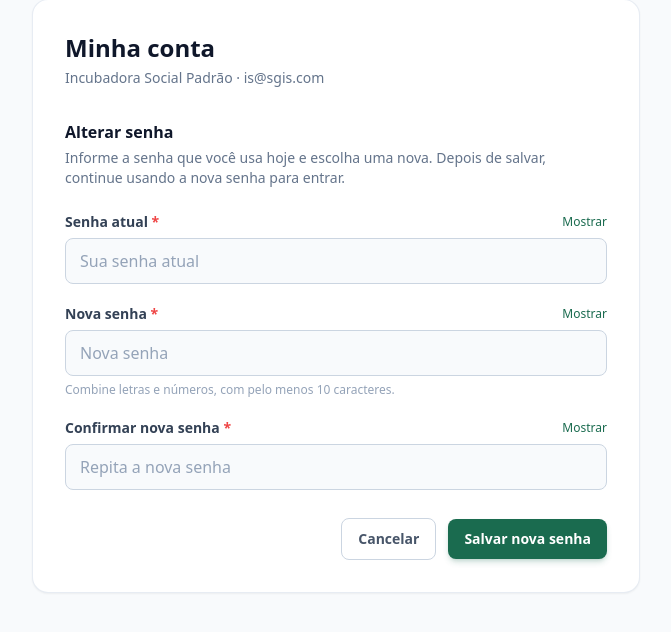
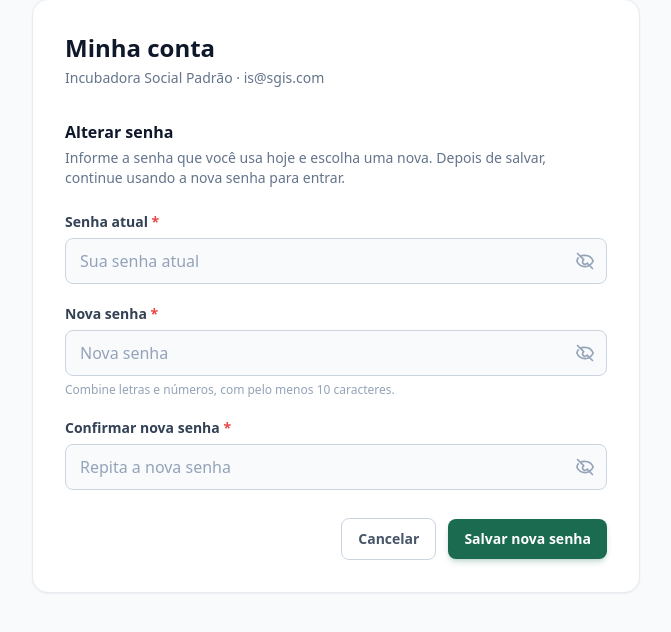
Before and after one commit to IS-UFSM/SGIS, a Django app: page /conta/senha/ in a window 1280 px wide. Shown: the part 146-778 px from the top of the page, without its empty margins (304-975 px from the left). Run offline with Django 5.2, Linux system fonts and the light colour scheme; a user stored in the database is signed in; some libraries are stand-ins or nearby versions.

Commit message:
feat: login por papel, sessão de 2 horas e visualização de senha (ACE-01, ACE-02, ACE-03, ACE-08, F1 T2)

```diff
--- a/sgis/settings.py
+++ b/sgis/settings.py
@@ -169,6 +169,8 @@ if not DEBUG:
 LOGIN_URL = 'login'
 LOGIN_REDIRECT_URL = 'home'
 LOGOUT_REDIRECT_URL = 'login'
+SESSION_COOKIE_AGE = 7200
+SESSION_SAVE_EVERY_REQUEST = True
 
 
 # Email
--- a/sgis/templates/base.html
+++ b/sgis/templates/base.html
@@ -24,5 +24,21 @@
 </head>
 <body class="min-h-full font-sans antialiased text-slate-800 bg-slate-50 flex flex-col {% block body_class %}{% endblock %}">
   {% block conteudo %}{% endblock %}
+  <script>
+    document.querySelectorAll('[data-mostrar-senha]').forEach(function (botao) {
+      botao.addEventListener('click', function () {
+        var campo = document.getElementById(botao.dataset.mostrarSenha);
+        if (!campo) return;
+
+        var mostrando = campo.type === 'text';
+        campo.type = mostrando ? 'password' : 'text';
+        botao.setAttribute('aria-label', mostrando ? 'Mostrar senha' : 'Ocultar senha');
+        botao.setAttribute('title', mostrando ? 'Mostrar senha' : 'Ocultar senha');
+        botao.setAttribute('aria-pressed', String(!mostrando));
+        botao.querySelector('[data-icone-senha="fechado"]').classList.toggle('hidden', !mostrando);
+        botao.querySelector('[data-icone-senha="aberto"]').classList.toggle('hidden', mostrando);
+      });
+    });
+  </script>
 </body>
 </html>
--- a/trilhas/tests.py
+++ b/trilhas/tests.py
@@ -309,7 +309,7 @@ class TrilhasInscritasTests(TestCase):
         self.client.force_login(self.dono)
         for pagina in (reverse('home'), self.url):
             with self.subTest(pagina=pagina):
-                self.assertContains(self.client.get(pagina), f'href="{self.url}"')
+                self.assertContains(self.client.get(pagina, follow=True), f'href="{self.url}"')
 
     def test_apenas_empreendedor_acessa(self):
         for papel in (Usuario.Papel.IS, Usuario.Papel.PROFESSOR, Usuario.Papel.ADMIN):
--- a/usuarios/forms.py
+++ b/usuarios/forms.py
@@ -9,6 +9,7 @@ CLASSES_INPUT = (
     'rounded-lg focus:outline-none focus:border-brand focus:ring-4 focus:ring-brand/10 '
     'placeholder:text-slate-400 transition duration-150'
 )
+CLASSES_INPUT_SENHA = f'{CLASSES_INPUT} pr-12'
 
 
 class LoginForm(forms.Form):
@@ -28,7 +29,7 @@ class LoginForm(forms.Form):
         widget=forms.PasswordInput(attrs={
             'placeholder': 'Sua senha',
             'autocomplete': 'current-password',
-            'class': CLASSES_INPUT,
+            'class': CLASSES_INPUT_SENHA,
         }),
     )
 
@@ -47,9 +48,7 @@ class LoginForm(forms.Form):
                 self.request, username=email, password=senha,
             )
             if self.user_cache is None:
-                raise forms.ValidationError('Email ou senha incorretos.')
-            if not self.user_cache.is_active:
-                raise forms.ValidationError('Esta conta está desativada.')
+                raise forms.ValidationError('e-mail ou senha incorretos')
 
         return cleaned
 
@@ -69,7 +68,7 @@ class UsuarioCadastroForm(forms.ModelForm):
         widget=forms.PasswordInput(attrs={
             'placeholder': 'Senha inicial do usuário',
             'autocomplete': 'new-password',
-            'class': CLASSES_INPUT,
+            'class': CLASSES_INPUT_SENHA,
         }),
     )
 
@@ -134,7 +133,7 @@ class TrocarSenhaForm(forms.Form):
         widget=forms.PasswordInput(attrs={
             'placeholder': 'Sua senha atual',
             'autocomplete': 'current-password',
-            'class': CLASSES_INPUT,
+            'class': CLASSES_INPUT_SENHA,
         }),
     )
     nova_senha = forms.CharField(
@@ -142,7 +141,7 @@ class TrocarSenhaForm(forms.Form):
         widget=forms.PasswordInput(attrs={
             'placeholder': 'Nova senha',
             'autocomplete': 'new-password',
-            'class': CLASSES_INPUT,
+            'class': CLASSES_INPUT_SENHA,
         }),
         help_text='Combine letras e números, com pelo menos 10 caracteres.',
     )
@@ -151,7 +150,7 @@ class TrocarSenhaForm(forms.Form):
         widget=forms.PasswordInput(attrs={
             'placeholder': 'Repita a nova senha',
             'autocomplete': 'new-password',
-            'class': CLASSES_INPUT,
+            'class': CLASSES_INPUT_SENHA,
         }),
     )
 
@@ -209,7 +208,7 @@ class RedefinirSenhaForm(forms.Form):
         widget=forms.PasswordInput(attrs={
             'placeholder': 'Senha nova da conta',
             'autocomplete': 'new-password',
-            'class': CLASSES_INPUT,
+            'class': CLASSES_INPUT_SENHA,
         }),
         help_text='Combine letras e números, com pelo menos 10 caracteres.',
     )
--- /dev/null
+++ b/usuarios/templates/usuarios/_campo_senha.html
@@ -0,0 +1,19 @@
+<div class="relative">
+  {{ campo }}
+  <button type="button"
+          data-mostrar-senha="{{ campo.id_for_label }}"
+          aria-controls="{{ campo.id_for_label }}"
+          aria-label="Mostrar senha"
+          aria-pressed="false"
+          title="Mostrar senha"
+          class="absolute inset-y-0 right-0 flex items-center px-3 text-slate-400 hover:text-brand focus:outline-none focus:text-brand">
+    <svg data-icone-senha="fechado" class="w-5 h-5" fill="none" stroke="currentColor" viewBox="0 0 24 24" aria-hidden="true">
+      <path stroke-linecap="round" stroke-linejoin="round" stroke-width="2" d="M3.98 8.223A10.477 10.477 0 0 0 2.25 12c1.5 3.75 5.25 6.75 9.75 6.75 1.36 0 2.64-.28 3.8-.78M6.23 6.23A10.45 10.45 0 0 1 12 5.25c4.5 0 8.25 3 9.75 6.75a10.5 10.5 0 0 1-3.02 4.16M6.23 6.23 3 3m3.23 3.23 4.2 4.2m4.14 4.14L21 21m-6.43-6.43a3 3 0 1 1-4.14-4.14" />
+    </svg>
+    <svg data-icone-senha="aberto" class="hidden w-5 h-5" fill="none" stroke="currentColor" viewBox="0 0 24 24" aria-hidden="true">
+      <path stroke-linecap="round" stroke-linejoin="round" stroke-width="2" d="M2.25 12s3.75-6.75 9.75-6.75S21.75 12 21.75 12 18 18.75 12 18.75 2.25 12 2.25 12Z" />
+      <path stroke-linecap="round" stroke-linejoin="round" stroke-width="2" d="M15 12a3 3 0 1 1-6 0 3 3 0 0 1 6 0Z" />
+    </svg>
+    <span class="sr-only">Mostrar senha</span>
+  </button>
+</div>
--- a/usuarios/templates/usuarios/criar_usuario.html
+++ b/usuarios/templates/usuarios/criar_usuario.html
@@ -34,7 +34,11 @@
           <label for="{{ campo.id_for_label }}" class="block text-sm font-semibold text-slate-700 mb-1.5">
             {{ campo.label }}{% if campo.field.required %} <span class="text-red-500">*</span>{% endif %}
           </label>
-          {{ campo }}
+          {% if campo.field.widget.input_type == 'password' %}
+            {% include 'usuarios/_campo_senha.html' with campo=campo %}
+          {% else %}
+            {{ campo }}
+          {% endif %}
           {% if campo.help_text %}
             <p class="text-xs text-slate-400 mt-1.5">{{ campo.help_text }}</p>
           {% endif %}
--- a/usuarios/templates/usuarios/redefinir_senha.html
+++ b/usuarios/templates/usuarios/redefinir_senha.html
@@ -25,7 +25,11 @@
           <label for="{{ campo.id_for_label }}" class="block text-sm font-semibold text-slate-700 mb-1.5">
             {{ campo.label }}{% if campo.field.required %} <span class="text-red-500">*</span>{% endif %}
           </label>
-          {{ campo }}
+          {% if campo.field.widget.input_type == 'password' %}
+            {% include 'usuarios/_campo_senha.html' with campo=campo %}
+          {% else %}
+            {{ campo }}
+          {% endif %}
           {% if campo.help_text %}
             <p class="text-xs text-slate-400 mt-1.5">{{ campo.help_text }}</p>
           {% endif %}
--- a/usuarios/templates/usuarios/trocar_senha.html
+++ b/usuarios/templates/usuarios/trocar_senha.html
@@ -36,18 +36,14 @@
 
       {% for campo in form %}
         <div>
-          <div class="flex items-center justify-between mb-1.5">
-            <label for="{{ campo.id_for_label }}" class="block text-sm font-semibold text-slate-700">
-              {{ campo.label }}{% if campo.field.required %} <span class="text-red-500">*</span>{% endif %}
-            </label>
-            {% if campo.field.widget.input_type == 'password' %}
-              <button type="button" data-mostrar-senha="{{ campo.id_for_label }}"
-                      class="text-xs font-medium text-brand hover:underline">
-                Mostrar
-              </button>
-            {% endif %}
-          </div>
-          {{ campo }}
+          <label for="{{ campo.id_for_label }}" class="block text-sm font-semibold text-slate-700 mb-1.5">
+            {{ campo.label }}{% if campo.field.required %} <span class="text-red-500">*</span>{% endif %}
+          </label>
+          {% if campo.field.widget.input_type == 'password' %}
+            {% include 'usuarios/_campo_senha.html' with campo=campo %}
+          {% else %}
+            {{ campo }}
+          {% endif %}
           {% if campo.help_text %}
             <p class="text-xs text-slate-400 mt-1.5">{{ campo.help_text }}</p>
           {% endif %}
@@ -71,15 +67,4 @@
   </div>
 </main>
 
-<script>
-  document.querySelectorAll('[data-mostrar-senha]').forEach(function (botao) {
-    botao.addEventListener('click', function () {
-      var campo = document.getElementById(botao.dataset.mostrarSenha);
-      if (!campo) return;
-      var mostrando = campo.type === 'text';
-      campo.type = mostrando ? 'password' : 'text';
-      botao.textContent = mostrando ? 'Mostrar' : 'Ocultar';
-    });
-  });
-</script>
 {% endblock %}
--- a/usuarios/tests.py
+++ b/usuarios/tests.py
@@ -117,7 +117,9 @@ class CriarUsuarioEmailTests(TestCase):
         resposta = self.client.post(reverse('login'), {
             'email': 'Maria@Escola.com', 'senha': 'senha-super-segura',
         })
-        self.assertRedirects(resposta, reverse('home'))
+        self.assertRedirects(resposta, reverse('home'), fetch_redirect_response=False)
+        resposta = self.client.get(reverse('home'))
+        self.assertRedirects(resposta, reverse('trilhas:minhas'), fetch_redirect_response=False)
 
 
 class CriarUsuarioSenhaTests(TestCase):
--- a/usuarios/views.py
+++ b/usuarios/views.py
@@ -54,6 +54,13 @@ def logout_view(request):
 @login_required
 def home_view(request):
     """Página inicial após o login."""
+    destinos = {
+        Usuario.Papel.PROFESSOR: 'trilhas:minhas',
+        Usuario.Papel.EMPREENDEDOR: 'trilhas:inscritas',
+        Usuario.Papel.ADMIN: 'admin:usuarios_usuario_changelist',
+    }
+    if destino := destinos.get(request.user.papel):
+        return redirect(destino)
     return render(request, 'usuarios/home.html')
 
 
```
Also changed, not shown: usuarios/templates/usuarios/login.html (+4 -4 lines), usuarios/test_f1.py (+88 -0 lines).
